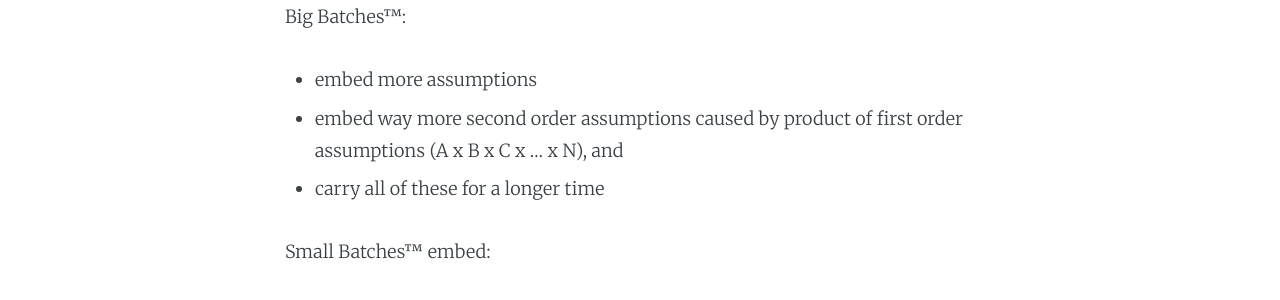
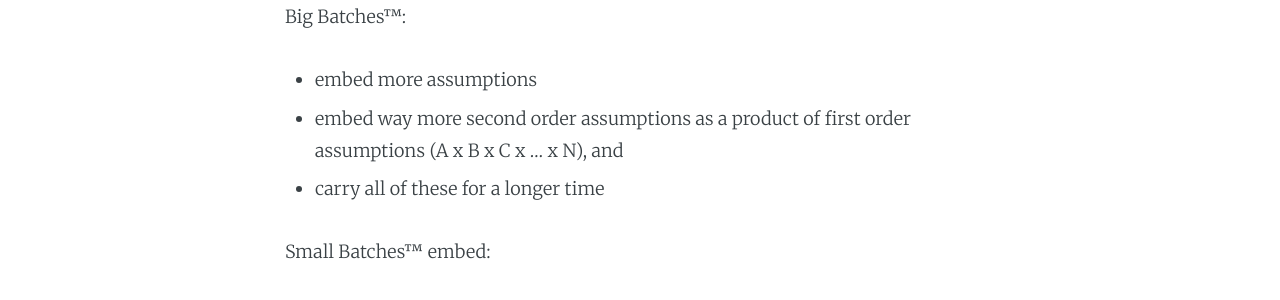
Before and after one commit to dragan-stepanovic/dragan-stepanovic.github.io, a Jekyll site: the page built from _posts/2020-09-17-big-batches-and-assumptions.md, in a window 1280 px wide. Shown: the part 290-590 px from the top of the page. Built offline with Jekyll 4.4.1, drawn with Linux system fonts in a browser that asks for light colours; our own code applies the rules of GitHub Pages for plain Markdown files; comment, search, counter and statistics services are not loaded.

Commit message:
Update 2020-09-17-big-batches-and-assumptions.md

```diff
--- a/_posts/2020-09-17-big-batches-and-assumptions.md
+++ b/_posts/2020-09-17-big-batches-and-assumptions.md
@@ -4,7 +4,7 @@ title: Big Batches™ and assumptions
 
 Big Batches™:
 - embed more assumptions
-- embed way more second order assumptions caused by product of first order assumptions (A x B x C x ... x N), and
+- embed way more second order assumptions as a product of first order assumptions (A x B x C x ... x N), and
 - carry all of these for a longer time
 
 Small Batches™ embed:
```
